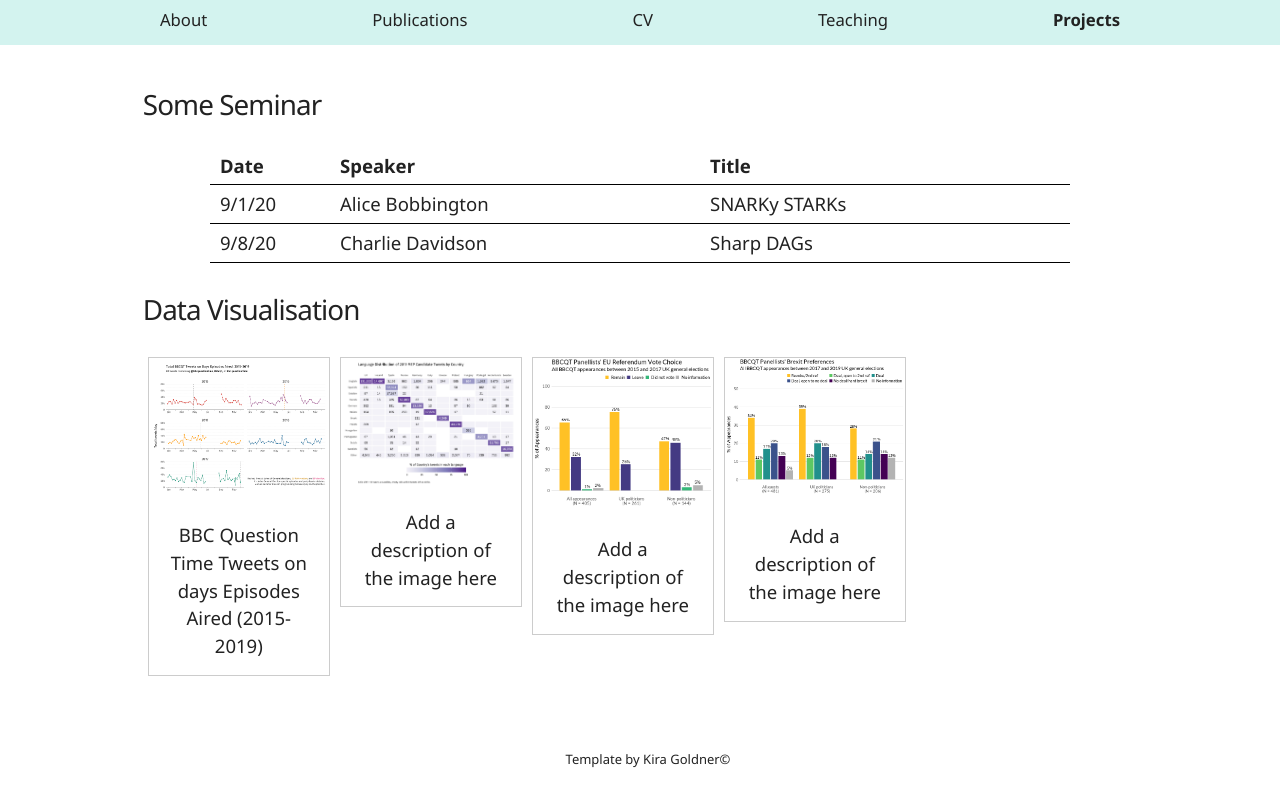
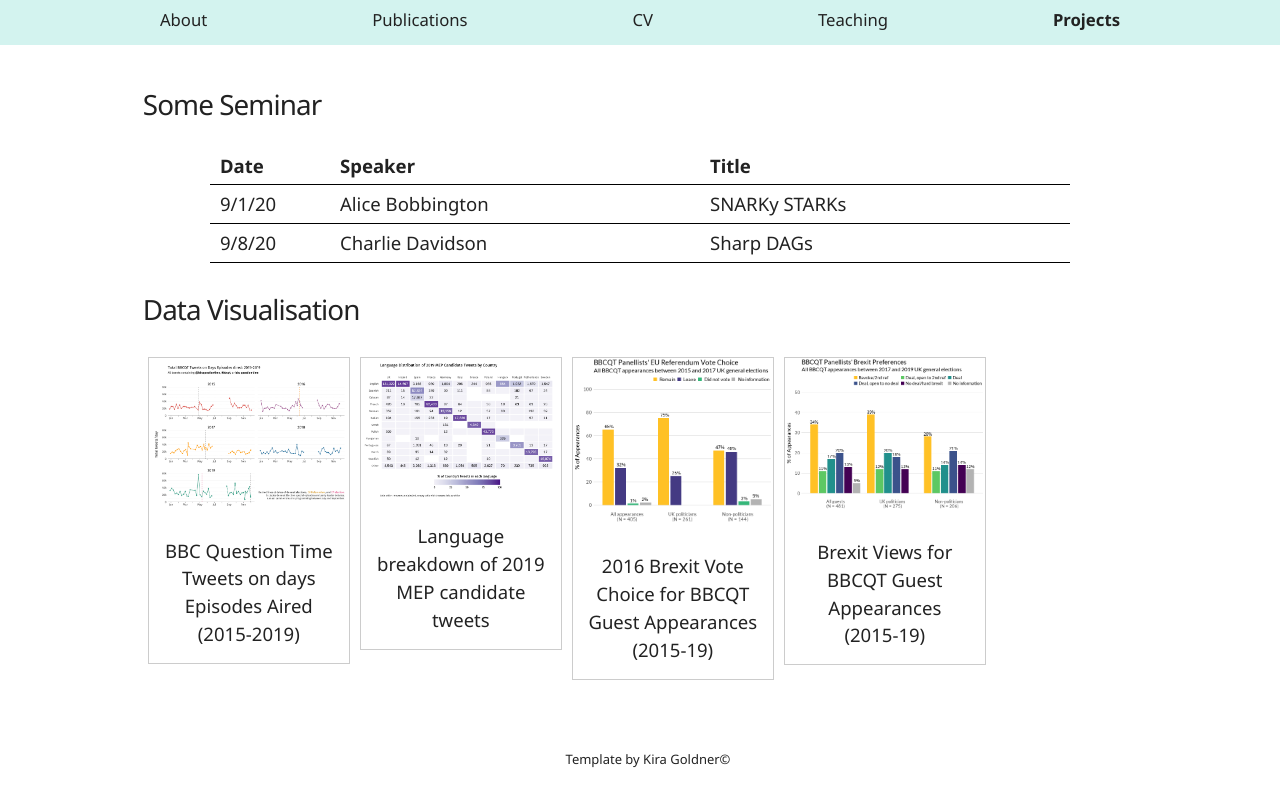
Before and after one commit to bpboyle/website_bpb, a plain HTML site: page projects.html in a window 1280 px wide. Drawn offline with Linux system fonts and the light colour scheme.

Commit message:
Update projects.html

```diff
--- a/projects.html
+++ b/projects.html
@@ -18,7 +18,7 @@ div.gallery {
   margin: 5px;
   border: 1px solid #ccc;
   float: left;
-  width: 180px;
+  width: 200px;
 }
 
 div.gallery:hover {
@@ -89,30 +89,30 @@ div.desc {
 <h4> Data Visualisation </h4>
 <div class="gallery">
   <a target="_blank" href="mpqt_tweet_freq.png">
-    <img src="mpqt_tweet_freq.png" alt="Cinque Terre" width="600" height="400">
+    <img src="mpqt_tweet_freq.png" alt="BBCQT Tweets" width="600" height="400">
   </a>
   <div class="desc">BBC Question Time Tweets on days Episodes Aired (2015-2019)</div>
 </div>
 
 <div class="gallery">
   <a target="_blank" href="ep19_lang_heatmap.png">
-    <img src="ep19_lang_heatmap.png" alt="Forest" width="600" height="400">
+    <img src="ep19_lang_heatmap.png" alt="EP19 Languages" width="600" height="400">
   </a>
-  <div class="desc">Add a description of the image here</div>
+  <div class="desc">Language breakdown of 2019 MEP candidate tweets</div>
 </div>
 
 <div class="gallery">
   <a target="_blank" href="brex_lr_agg.png">
-    <img src="brex_lr_agg.png" alt="Northern Lights" width="600" height="400">
+    <img src="brex_lr_agg.png" alt="BBCQT Leave/Remain" width="600" height="400">
   </a>
-  <div class="desc">Add a description of the image here</div>
+  <div class="desc">2016 Brexit Vote Choice for BBCQT Guest Appearances (2015-19)</div>
 </div>
 
 <div class="gallery">
   <a target="_blank" href="brex_cat_agg.png">
-    <img src="brex_cat_agg.png" alt="Northern Lights" width="600" height="400">
+    <img src="brex_cat_agg.png" alt="BBCQT Brexit Views" width="600" height="400">
   </a>
-  <div class="desc">Add a description of the image here</div>
+  <div class="desc">Brexit Views for BBCQT Guest Appearances (2015-19)</div>
 </div>
 
 
```
